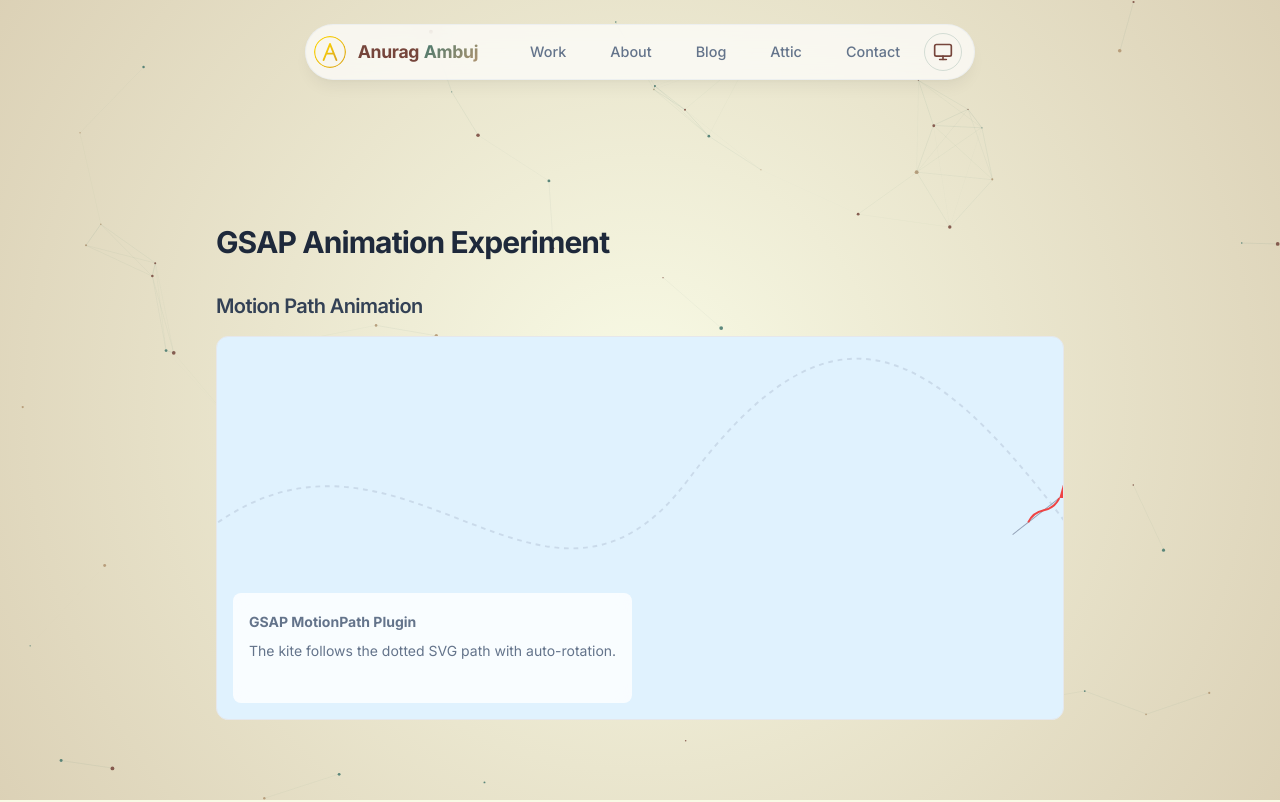
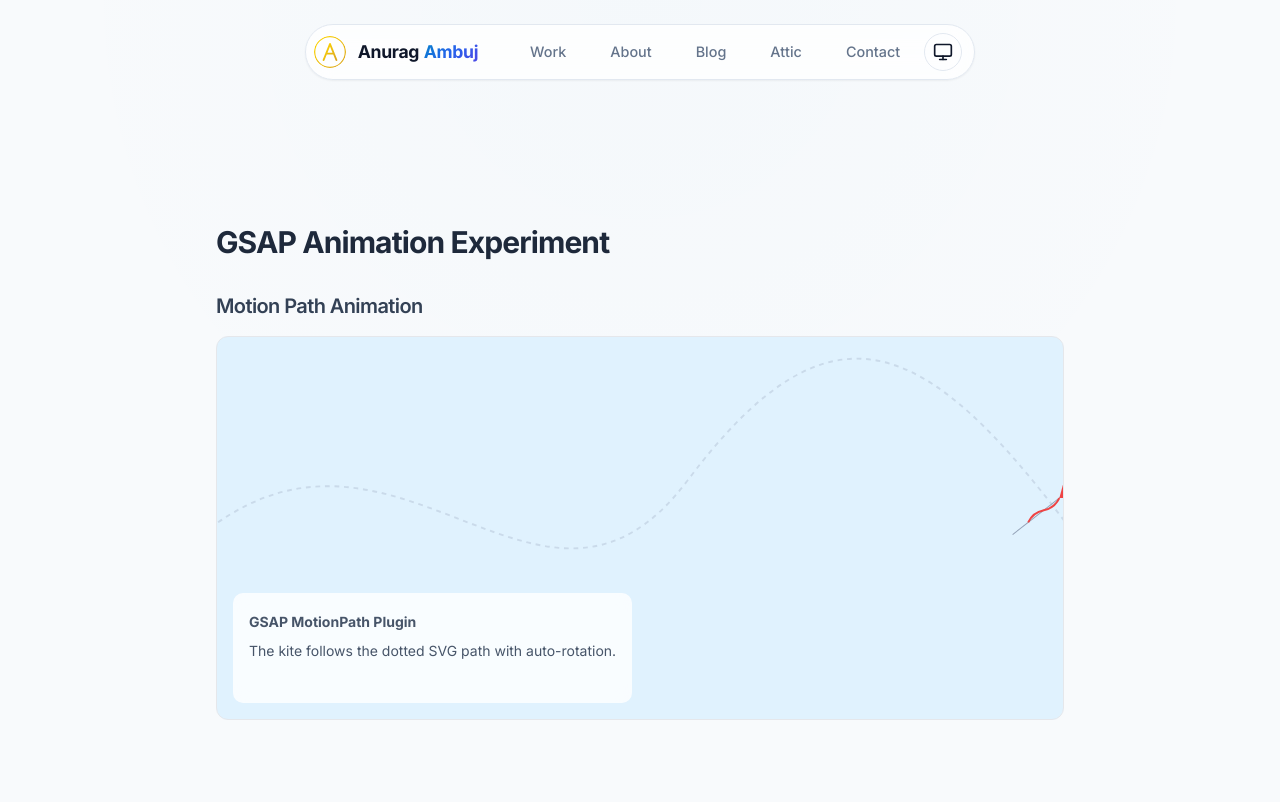
Before and after one commit to AnuragAmbuj/portfolio, a Next.js app: page /experiments/gsap-kite in a window 1280 px wide. Shown: the top 802 px of the page. Built offline with nearby package versions, Linux system fonts and the light colour scheme.

Commit message:
feat(theme): transition to eye-friendly minimal slate palette and clean ambient background

```diff
--- a/src/app/globals.css
+++ b/src/app/globals.css
@@ -3,103 +3,133 @@
 @tailwind utilities;
 
 :root {
-  /* Light Mode (Cream PCB) */
-  /* Palette: #F8FAE5 (Bg), #43766C (Primary), #B19470 (Secondary), #76453B (Text) */
-  --background: #F8FAE5; /* Cream */
-  --foreground: #76453B; /* Dark Brown - Contrast 10.7:1 */
-  --card: #ffffff;
-  --card-foreground: #76453B;
-  --popover: #ffffff;
-  --popover-foreground: #76453B;
-  --primary: #43766C; /* Teal - Contrast 5.6:1 */
-  --primary-foreground: #ffffff;
-  --secondary: #B19470; /* Copper/Tan */
-  --secondary-foreground: #ffffff;
-  --muted: #E6E2D0;
-  --muted-foreground: #43766C;
-  --accent: #B19470;
-  --accent-foreground: #ffffff;
-  --destructive: #ef4444;
-  --destructive-foreground: #ffffff;
-  --border: #B19470;
-  --input: #43766C;
-  --ring: #43766C;
-  --radius: 0.5rem;
-  --chart-1: #43766C;
-  --chart-2: #B19470;
-  --chart-3: #76453B;
-  --chart-4: #2a9d8f;
-  --chart-5: #e9c46a;
+  /* Light Mode (Clean Slate & Soft Porcelain - Easy on the Eyes) */
+  --background: #F8FAFC; /* Slate-50: Crisp, soft, anti-glare */
+  --foreground: #0F172A; /* Slate-900: Deep slate text */
+  --card: #FFFFFF;
+  --card-foreground: #0F172A;
+  --popover: #FFFFFF;
+  --popover-foreground: #0F172A;
+  --primary: #0284C7; /* Calm Ocean / Sky Blue - gentle & modern */
+  --primary-foreground: #FFFFFF;
+  --secondary: #475569; /* Slate-600 */
+  --secondary-foreground: #FFFFFF;
+  --muted: #F1F5F9; /* Slate-100 */
+  --muted-foreground: #64748B; /* Slate-500 */
+  --accent: #F1F5F9;
+  --accent-foreground: #0F172A;
+  --destructive: #EF4444;
+  --destructive-foreground: #FFFFFF;
+  --border: #E2E8F0; /* Slate-200: subtle hairline border */
+  --input: #E2E8F0;
+  --ring: #0284C7;
+  --radius: 0.625rem;
+  --chart-1: #0284C7;
+  --chart-2: #38BDF8;
+  --chart-3: #64748B;
+  --chart-4: #0EA5E9;
+  --chart-5: #94A3B8;
 
-  --gray-100: #f1f5f9;
-  --gray-200: #e2e8f0;
-  --gray-300: #cbd5e1;
-  --gray-400: #94a3b8;
-  --gray-500: #64748b;
+  --gray-100: #F1F5F9;
+  --gray-200: #E2E8F0;
+  --gray-300: #CBD5E1;
+  --gray-400: #94A3B8;
+  --gray-500: #64748B;
   --gray-600: #475569;
   --gray-700: #334155;
-  --gray-800: #1e293b;
-  --gray-900: #0f172a;
+  --gray-800: #1E293B;
+  --gray-900: #0F172A;
 
   --font-sans: 'Inter', sans-serif;
   --font-heading: 'Inter', sans-serif;
 
-  /* Light mode gradient - Sleek Animated Linear */
-  --bg-gradient: linear-gradient(120deg, var(--background) 0%, rgba(var(--primary-rgb), 0.08) 50%, var(--background) 100%);
+  /* Light mode gradient - Subtle, ambient, soothing */
+  --bg-gradient: radial-gradient(circle at 50% 0%, rgba(2, 132, 199, 0.04) 0%, transparent 60%),
+    radial-gradient(circle at 100% 100%, rgba(100, 116, 139, 0.03) 0%, transparent 50%);
 
   /* RGB Values for transparency support */
-  --primary-rgb: 67, 118, 108;
-  --secondary-rgb: 177, 148, 112;
-  --background-rgb: 248, 250, 229;
-  --foreground-rgb: 118, 69, 59;
+  --primary-rgb: 2, 132, 199;
+  --secondary-rgb: 71, 85, 105;
+  --background-rgb: 248, 250, 252;
+  --foreground-rgb: 15, 23, 42;
+  --card-rgb: 255, 255, 255;
+  --card-foreground-rgb: 15, 23, 42;
+  --popover-rgb: 255, 255, 255;
+  --popover-foreground-rgb: 15, 23, 42;
+  --primary-foreground-rgb: 255, 255, 255;
+  --secondary-foreground-rgb: 255, 255, 255;
+  --muted-rgb: 241, 245, 249;
+  --muted-foreground-rgb: 100, 116, 139;
+  --accent-rgb: 241, 245, 249;
+  --accent-foreground-rgb: 15, 23, 42;
+  --destructive-rgb: 239, 68, 68;
+  --destructive-foreground-rgb: 255, 255, 255;
+  --border-rgb: 226, 232, 240;
+  --input-rgb: 226, 232, 240;
+  --ring-rgb: 2, 132, 199;
 }
 
 .dark {
-  /* Dark Mode (Deep Semiconductor) */
-  /* Background: Darkened Teal/Black */
-  --background: #1A2423; /* Very Dark Teal-Black */
-  --foreground: #F8FAE5; /* Cream - Contrast 13:1 */
-  --card: #24302E; /* Dark Slate Teal */
-  --card-foreground: #F8FAE5;
-  --popover: #24302E;
-  --popover-foreground: #F8FAE5;
-  --primary: #B19470; /* Copper - Contrast 6.7:1 */
-  --primary-foreground: #1A2423;
-  --secondary: #43766C; /* Teal - Contrast 3.4:1 (Subdued) */
-  --secondary-foreground: #F8FAE5;
-  --muted: #2C3A38;
-  --muted-foreground: #F8FAE5; /* Improved visibility */
-  --accent: #43766C;
-  --accent-foreground: #F8FAE5;
-  --destructive: #7f1d1d;
-  --destructive-foreground: #ffffff;
-  --border: #43766C;
-  --input: #2C3A38;
-  --ring: #B19470;
-  --chart-1: #B19470;
-  --chart-2: #43766C;
-  --chart-3: #F8FAE5;
-  --chart-4: #431407;
-  --chart-5: #422006;
+  /* Dark Mode (Deep Slate & Calm Sky - Ergonomic Night) */
+  --background: #0B0F17; /* Deep Slate Night: restful, non-blooming */
+  --foreground: #F1F5F9; /* Slate-100: Soft white-slate, high contrast without glare */
+  --card: #111827; /* Dark slate card */
+  --card-foreground: #F1F5F9;
+  --popover: #111827;
+  --popover-foreground: #F1F5F9;
+  --primary: #38BDF8; /* Soft Sky Blue: luminous, serene */
+  --primary-foreground: #0B0F17;
+  --secondary: #94A3B8; /* Slate-400 */
+  --secondary-foreground: #0B0F17;
+  --muted: #1E293B; /* Slate-800 */
+  --muted-foreground: #94A3B8; /* Slate-400 */
+  --accent: #1E293B;
+  --accent-foreground: #F1F5F9;
+  --destructive: #EF4444;
+  --destructive-foreground: #FFFFFF;
+  --border: #1E293B; /* Slate-800: clean subtle boundary */
+  --input: #1E293B;
+  --ring: #38BDF8;
+  --chart-1: #38BDF8;
+  --chart-2: #818CF8;
+  --chart-3: #94A3B8;
+  --chart-4: #34D399;
+  --chart-5: #CBD5E1;
 
-  --gray-100: #1a1a2e;
-  --gray-200: #16213e;
-  --gray-300: #404040;
-  --gray-400: #a3a3a3;
-  --gray-500: #737373;
-  --gray-600: #525252;
-  --gray-700: #d4d4d4;
-  --gray-800: #e5e5e5;
-  --gray-900: #f5f5f5;
+  --gray-100: #1E293B;
+  --gray-200: #334155;
+  --gray-300: #475569;
+  --gray-400: #64748B;
+  --gray-500: #94A3B8;
+  --gray-600: #CBD5E1;
+  --gray-700: #E2E8F0;
+  --gray-800: #F1F5F9;
+  --gray-900: #F8FAFC;
 
-  /* Dark mode gradient - Sleek Animated Linear */
-  --bg-gradient: linear-gradient(120deg, var(--background) 0%, rgba(var(--secondary-rgb), 0.12) 50%, var(--background) 100%);
+  /* Dark mode gradient - Soft ambient indigo/sky wash */
+  --bg-gradient: radial-gradient(circle at 50% 0%, rgba(56, 189, 248, 0.05) 0%, transparent 70%),
+    radial-gradient(circle at 100% 100%, rgba(129, 140, 248, 0.03) 0%, transparent 50%);
 
   /* RGB Values for transparency support */
-  --primary-rgb: 177, 148, 112;
-  --secondary-rgb: 67, 118, 108;
-  --background-rgb: 26, 36, 35;
-  --foreground-rgb: 248, 250, 229;
+  --primary-rgb: 56, 189, 248;
+  --secondary-rgb: 148, 163, 184;
+  --background-rgb: 11, 15, 23;
+  --foreground-rgb: 241, 245, 249;
+  --card-rgb: 17, 24, 39;
+  --card-foreground-rgb: 241, 245, 249;
+  --popover-rgb: 17, 24, 39;
+  --popover-foreground-rgb: 241, 245, 249;
+  --primary-foreground-rgb: 11, 15, 23;
+  --secondary-foreground-rgb: 11, 15, 23;
+  --muted-rgb: 30, 41, 59;
+  --muted-foreground-rgb: 148, 163, 184;
+  --accent-rgb: 30, 41, 59;
+  --accent-foreground-rgb: 241, 245, 249;
+  --destructive-rgb: 239, 68, 68;
+  --destructive-foreground-rgb: 255, 255, 255;
+  --border-rgb: 30, 41, 59;
+  --input-rgb: 30, 41, 59;
+  --ring-rgb: 56, 189, 248;
 }
 
 * {
@@ -141,7 +171,7 @@ a {
 }
 
 a:hover {
-  color: var(--secondary);
+  color: var(--primary);
 }
 
 /* Utility classes */
@@ -152,35 +182,35 @@ a:hover {
 }
 
 .glass {
-  background: rgba(255, 255, 255, 0.7);
+  background: rgba(255, 255, 255, 0.8);
   backdrop-filter: blur(12px);
   -webkit-backdrop-filter: blur(12px);
-  border: 1px solid rgba(0, 0, 0, 0.05);
+  border: 1px solid rgba(226, 232, 240, 0.8);
 }
 
 .dark .glass {
-  background: rgba(3, 0, 20, 0.7);
-  border: 1px solid rgba(255, 255, 255, 0.05);
+  background: rgba(17, 24, 39, 0.75);
+  backdrop-filter: blur(12px);
+  -webkit-backdrop-filter: blur(12px);
+  border: 1px solid rgba(255, 255, 255, 0.08);
 }
 
 .text-gradient {
-  background: linear-gradient(135deg, var(--primary) 0%, var(--secondary) 100%);
-  /* Dark Blue to Muted Blue for Light Mode */
+  background: linear-gradient(135deg, #0284C7 0%, #2563EB 50%, #4F46E5 100%);
   -webkit-background-clip: text;
   -webkit-text-fill-color: transparent;
   background-clip: text;
 }
 
 .dark .text-gradient {
-  background: linear-gradient(135deg, #ffffff 0%, var(--primary) 100%);
-  /* White to Muted Blue for Dark Mode */
+  background: linear-gradient(135deg, #FFFFFF 0%, #38BDF8 50%, #818CF8 100%);
   -webkit-background-clip: text;
   -webkit-text-fill-color: transparent;
   background-clip: text;
 }
 
 .glow {
-  box-shadow: 0 0 20px rgba(69, 104, 130, 0.3);
+  box-shadow: 0 0 20px rgba(var(--primary-rgb), 0.25);
 }
 
 /* Typography */
@@ -193,8 +223,7 @@ h6 {
   font-family: var(--font-heading), sans-serif !important;
   font-weight: 700;
   letter-spacing: -0.03em;
-  /* Tighter for modern look */
-  line-height: 1.1;
+  line-height: 1.15;
   margin-bottom: 1rem;
 }
 
@@ -212,12 +241,12 @@ h3 {
 
 p {
   margin-bottom: 1.5rem;
-  color: var(--gray-500);
+  color: var(--gray-600);
   line-height: 1.8;
 }
 
 .dark p {
-  color: #a3a3a3;
+  color: var(--gray-400);
 }
 
 /* Scrollbar */
@@ -230,8 +259,12 @@ p {
 }
 
 ::-webkit-scrollbar-thumb {
-  background: var(--gray-200);
+  background: var(--gray-300);
   border-radius: 4px;
+}
+
+.dark ::-webkit-scrollbar-thumb {
+  background: var(--gray-800);
 }
 
 ::-webkit-scrollbar-thumb:hover {
@@ -239,6 +272,6 @@ p {
 }
 
 ::selection {
-  background: var(--primary);
-  color: white;
+  background: rgba(var(--primary-rgb), 0.25);
+  color: var(--foreground);
 }
--- a/src/components/features/ProjectCard.tsx
+++ b/src/components/features/ProjectCard.tsx
@@ -19,7 +19,7 @@ export default function ProjectCard({ project, layout = "grid" }: ProjectCardPro
       animate={{ opacity: 1, y: 0 }}
       whileHover={{ y: -5 }}
       transition={{ duration: 0.3 }}
-      className={`group relative bg-white/50 dark:bg-slate-800/50 backdrop-blur-sm border border-slate-200 dark:border-slate-700 rounded-xl overflow-hidden hover:shadow-xl hover:shadow-primary/5 dark:hover:shadow-primary/10 transition-all duration-300 ${
+      className={`group relative bg-card border border-border rounded-xl overflow-hidden hover:border-primary/50 hover:shadow-lg dark:hover:shadow-none transition-all duration-300 ${
         !isGrid ? "flex flex-col md:flex-row gap-6 p-6" : "p-6 flex flex-col h-full"
       }`}
     >
--- a/src/components/features/Projects.tsx
+++ b/src/components/features/Projects.tsx
@@ -34,7 +34,7 @@ export default async function Projects() {
         <div className="flex justify-center">
             <Link
                 href="/projects"
-                className="group flex items-center gap-2 px-6 py-3 bg-white dark:bg-slate-800 border border-slate-200 dark:border-slate-700 rounded-full hover:border-primary hover:text-primary transition-all duration-300 shadow-sm"
+                className="group flex items-center gap-2 px-6 py-3 bg-card border border-border rounded-full hover:border-primary hover:text-primary transition-all duration-300 shadow-sm"
             >
                 <span className="font-medium">View All Projects</span>
                 <ArrowRight size={18} className="group-hover:translate-x-1 transition-transform" />
--- a/src/components/layout/Navbar.tsx
+++ b/src/components/layout/Navbar.tsx
@@ -20,7 +20,7 @@ export default function Navbar() {
 
     return (
         <>
-            <nav className={`${styles.navbar} bg-white/70 dark:bg-background/70 backdrop-blur-md border border-slate-200/50 dark:border-slate-700/50 shadow-lg shadow-black/5 dark:shadow-primary/10`}>
+            <nav className={`${styles.navbar} bg-white/80 dark:bg-card/80 backdrop-blur-md border border-slate-200 dark:border-slate-800 shadow-sm dark:shadow-none`}>
                 <Link href="/" className={styles.logo}>
                     <div className={styles.logoImageContainer}>
                         <Image
--- a/src/components/ui/ThemeToggle.module.css
+++ b/src/components/ui/ThemeToggle.module.css
@@ -1,6 +1,6 @@
 .toggle {
     background: transparent;
-    border: 1px solid rgba(var(--primary-rgb), 0.2);
+    border: 1px solid var(--border);
     color: var(--foreground);
     padding: 0.5rem;
     border-radius: 50%;
@@ -14,6 +14,7 @@
 .toggle:hover {
     background: rgba(var(--primary-rgb), 0.1);
     border-color: var(--primary);
+    color: var(--primary);
     transform: scale(1.05);
 }
 
--- a/src/components/visuals/SceneryBackground.tsx
+++ b/src/components/visuals/SceneryBackground.tsx
@@ -1,231 +1,34 @@
 "use client";
 
 import { useTheme } from "next-themes";
-import { useEffect, useRef, useState } from "react";
+import { useEffect, useState } from "react";
 import { usePathname } from "next/navigation";
-
-interface Particle {
-    x: number;
-    y: number;
-    vx: number;
-    vy: number;
-    radius: number;
-    baseColor: string;
-}
 
 export default function SceneryBackground() {
     const pathname = usePathname();
     const { resolvedTheme } = useTheme();
-    const canvasRef = useRef<HTMLCanvasElement>(null);
     const [mounted, setMounted] = useState(false);
 
     useEffect(() => {
         setMounted(true);
     }, []);
 
-    useEffect(() => {
-        if (!mounted) return;
-
-        const canvas = canvasRef.current;
-        if (!canvas) return;
-
-        const ctx = canvas.getContext("2d");
-        if (!ctx) return;
-
-        let animationFrameId: number;
-        let particles: Particle[] = [];
-        let mouseX = -1000;
-        let mouseY = -1000;
-
-        const resizeCanvas = () => {
-            canvas.width = window.innerWidth;
-            canvas.height = window.innerHeight;
-            initParticles();
-        };
-
-        const initParticles = () => {
-            particles = [];
-            const isDark = resolvedTheme === "dark";
-
-            // Adjust particle count based on screen size
-            const particleCount = Math.floor((canvas.width * canvas.height) / 15000);
-
-            const colors = isDark
-                ? ["#B19470", "#43766C", "#ffffff"]
-                : ["#43766C", "#76453B", "#B19470"];
-
-            for (let i = 0; i < particleCount; i++) {
-                particles.push({
-                    x: Math.random() * canvas.width,
-                    y: Math.random() * canvas.height,
-                    vx: (Math.random() - 0.5) * 0.8,
-                    vy: (Math.random() - 0.5) * 0.8,
-                    radius: Math.random() * 1.5 + 0.5,
-                    baseColor: colors[Math.floor(Math.random() * colors.length)]
-                });
-            }
-        };
-
-        const draw = () => {
-            if (!ctx) return;
-            const isDark = resolvedTheme === "dark";
-
-            ctx.clearRect(0, 0, canvas.width, canvas.height);
-
-            // Connection distance threshold
-            const connectDistance = 120;
-            const mousePushRadius = 150;
-
-            for (let i = 0; i < particles.length; i++) {
-                const p = particles[i];
-
-                // Mouse interaction (gentle push)
-                const dxMouse = p.x - mouseX;
-                const dyMouse = p.y - mouseY;
-                const distMouse = Math.hypot(dxMouse, dyMouse);
-
-                if (distMouse < mousePushRadius) {
-                    const force = (mousePushRadius - distMouse) / mousePushRadius;
-                    p.x += (dxMouse / distMouse) * force * 2;
-                    p.y += (dyMouse / distMouse) * force * 2;
-                }
-
-                // Move
-                p.x += p.vx;
-                p.y += p.vy;
-
-                // Bounce off edges
-                if (p.x < 0 || p.x > canvas.width) p.vx *= -1;
-                if (p.y < 0 || p.y > canvas.height) p.vy *= -1;
-
-                // Keep in bounds just in case
-                p.x = Math.max(0, Math.min(canvas.width, p.x));
-                p.y = Math.max(0, Math.min(canvas.height, p.y));
-
-                // Draw Particle
-                ctx.beginPath();
-                ctx.arc(p.x, p.y, p.radius, 0, Math.PI * 2);
-                ctx.fillStyle = p.baseColor;
-
-                if (isDark) {
-                    ctx.shadowBlur = 10;
-                    ctx.shadowColor = p.baseColor;
-                } else {
-                    ctx.shadowBlur = 0;
-                }
-
-                ctx.fill();
-
-                // Reset shadow for subsequent drawing
-                ctx.shadowBlur = 0;
-
-                // Draw Connections
-                for (let j = i + 1; j < particles.length; j++) {
-                    const p2 = particles[j];
-                    const dx = p.x - p2.x;
-                    const dy = p.y - p2.y;
-                    const dist = Math.hypot(dx, dy);
-
-                    if (dist < connectDistance) {
-                        ctx.beginPath();
-                        ctx.moveTo(p.x, p.y);
-                        ctx.lineTo(p2.x, p2.y);
-
-                        const opacity = 1 - (dist / connectDistance);
-                        const lineColor = isDark
-                            ? `rgba(177, 148, 112, ${opacity * 0.3})`
-                            : `rgba(67, 118, 108, ${opacity * 0.3})`;
-
-                        ctx.strokeStyle = lineColor;
-                        ctx.lineWidth = 0.5;
-                        ctx.stroke();
-                    }
-                }
-            }
-
-            // Connect to mouse
-            if (mouseX > 0) {
-                for (let i = 0; i < particles.length; i++) {
-                    const p = particles[i];
-                    const dx = p.x - mouseX;
-                    const dy = p.y - mouseY;
-                    const dist = Math.hypot(dx, dy);
-
-                    if (dist < connectDistance * 1.5) {
-                        ctx.beginPath();
-                        ctx.moveTo(p.x, p.y);
-                        ctx.lineTo(mouseX, mouseY);
-
-                        const opacity = 1 - (dist / (connectDistance * 1.5));
-                        const lineColor = isDark
-                            ? `rgba(255, 255, 255, ${opacity * 0.4})`
-                            : `rgba(67, 118, 108, ${opacity * 0.4})`;
-
-                        ctx.strokeStyle = lineColor;
-                        ctx.lineWidth = 0.5;
-                        ctx.stroke();
-                    }
-                }
-            }
-
-            animationFrameId = requestAnimationFrame(draw);
-        };
-
-        const handleMouseMove = (e: MouseEvent) => {
-            mouseX = e.clientX;
-            mouseY = e.clientY;
-        };
-
-        const handleMouseLeave = () => {
-             mouseX = -1000;
-             mouseY = -1000;
-        };
-
-        if (globalThis.window) {
-             globalThis.window.addEventListener("resize", resizeCanvas);
-             globalThis.window.addEventListener("mousemove", handleMouseMove);
-             globalThis.window.addEventListener("mouseout", handleMouseLeave);
-        }
-
-        resizeCanvas();
-        draw();
-
-        return () => {
-            if (globalThis.window) {
-                globalThis.window.removeEventListener("resize", resizeCanvas);
-                globalThis.window.removeEventListener("mousemove", handleMouseMove);
-                globalThis.window.removeEventListener("mouseout", handleMouseLeave);
-            }
-            cancelAnimationFrame(animationFrameId);
-        };
-    }, [mounted, resolvedTheme, pathname]);
-
     if (!mounted) return null;
     if (pathname?.startsWith("/blog")) return null;
 
     return (
-        <div className="fixed inset-0 overflow-hidden z-[-1] pointer-events-none transition-colors duration-1000">
-             {/* Base Background Color - Wafer Substrate */}
-             <div
-                className={`absolute inset-0 transition-colors duration-1000 ${resolvedTheme === "dark"
-                    ? "bg-[#1A2423]" // New Dark Teal-Black
-                    : "bg-[#F8FAE5]" // New Cream
-                }`}
-            />
-            {/* Gradient Overlay for Vignette/Sheen */}
-             <div
-                className={`absolute inset-0 transition-opacity duration-1000 opacity-40`}
+        <div className="fixed inset-0 overflow-hidden z-[-1] pointer-events-none">
+            {/* Clean Base Surface */}
+            <div className="absolute inset-0 bg-background transition-colors duration-300" />
+
+            {/* Subtle, eye-friendly ambient glow without distracting particle motion */}
+            <div
+                className="absolute inset-0 opacity-50 pointer-events-none transition-opacity duration-500"
                 style={{
                     background: resolvedTheme === "dark"
-                     ? "radial-gradient(circle at 50% 50%, transparent 0%, #000000 100%)"
-                     : "radial-gradient(circle at 50% 50%, transparent 0%, #B19470 100%)"
+                        ? "radial-gradient(circle at 50% 0%, rgba(56, 189, 248, 0.04) 0%, transparent 70%)"
+                        : "radial-gradient(circle at 50% 0%, rgba(2, 132, 199, 0.03) 0%, transparent 60%)"
                 }}
-            />
-
-            <canvas
-                ref={canvasRef}
-                className="absolute inset-0 w-full h-full"
-                style={{ opacity: 0.85 }}
             />
         </div>
     );
```
Also changed, not shown: src/app/projects/ProjectsClientPage.tsx (+7 -7 lines), src/components/features/Hero.module.css (+4 -4 lines), src/components/features/TechStack.module.css (+8 -5 lines), src/components/features/Timeline.module.css (+8 -6 lines), src/components/layout/Footer.module.css (+5 -5 lines).
